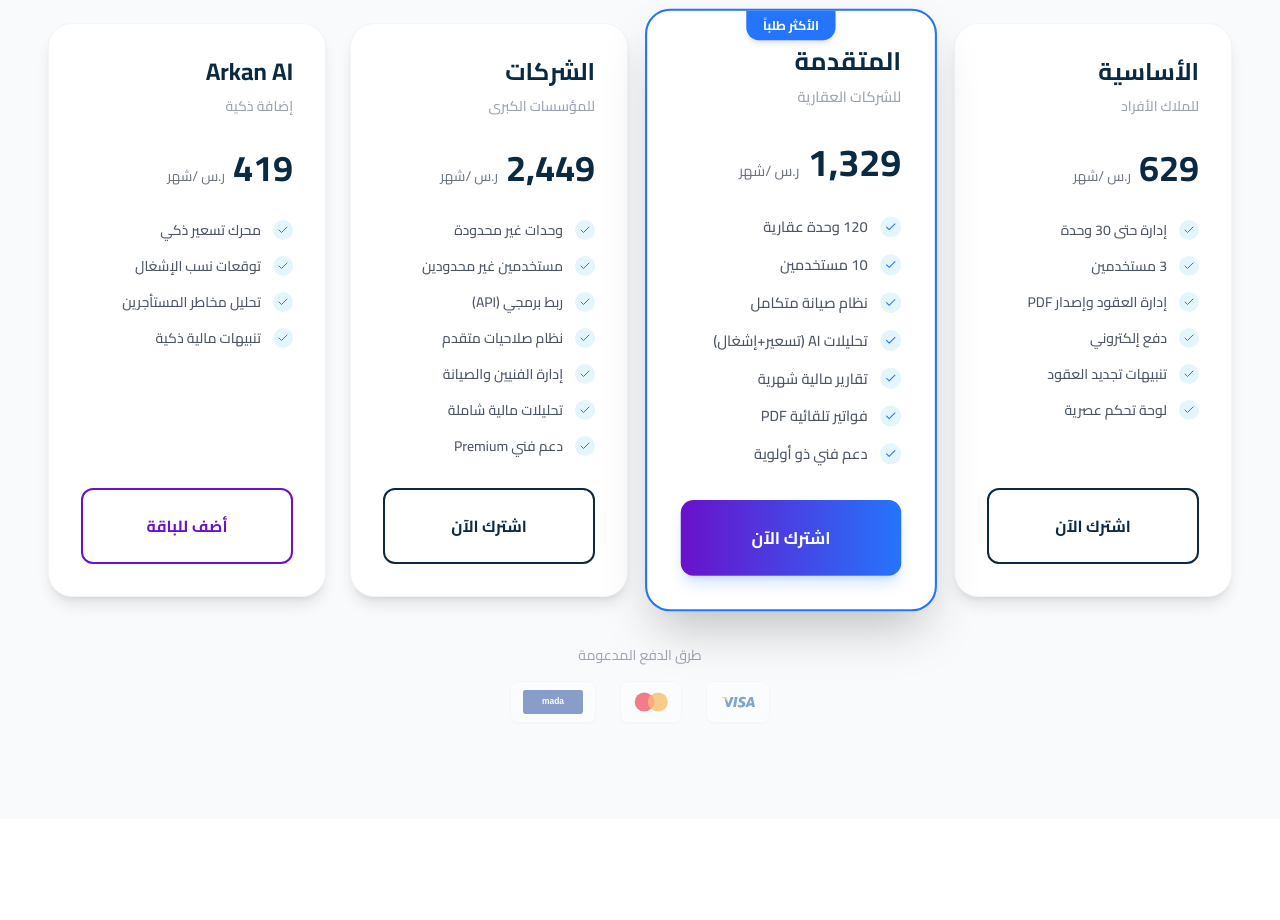
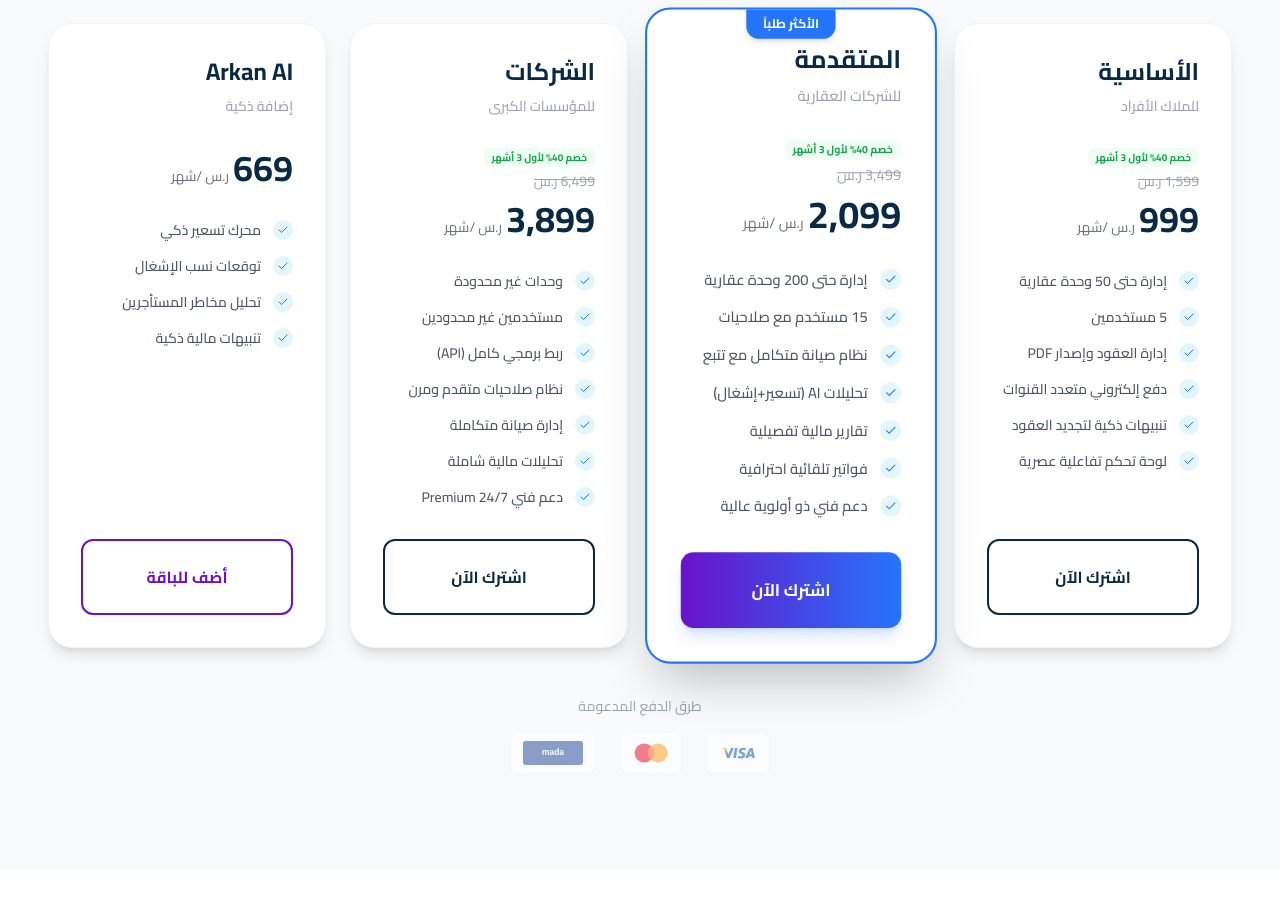
Before and after one commit to abdulrhmanseo-lang/figma, a React (Vite) app: page / in a window 1280 px wide. Shown: the part 1900-2820 px from the top of the page. Built offline with nearby package versions, Linux system fonts and the light colour scheme; no server answers; the database is empty.

Commit message:
تحديث أسعار الباقات والمميزات

```diff
--- a/src/pages/LandingPage.tsx
+++ b/src/pages/LandingPage.tsx
@@ -162,10 +162,41 @@
 
                     <div className="grid grid-cols-1 md:grid-cols-2 lg:grid-cols-4 gap-6">
                         {[
-                            { name: "الأساسية", price: "629", role: "للملاك الأفراد", feat: ["إدارة حتى 30 وحدة", "3 مستخدمين", "إدارة العقود وإصدار PDF", "دفع إلكتروني", "تنبيهات تجديد العقود", "لوحة تحكم عصرية"], rec: false },
-                            { name: "المتقدمة", price: "1,329", role: "للشركات العقارية", feat: ["120 وحدة عقارية", "10 مستخدمين", "نظام صيانة متكامل", "تحليلات AI (تسعير+إشغال)", "تقارير مالية شهرية", "فواتير تلقائية PDF", "دعم فني ذو أولوية"], rec: true },
-                            { name: "الشركات", price: "2,449", role: "للمؤسسات الكبرى", feat: ["وحدات غير محدودة", "مستخدمين غير محدودين", "ربط برمجي (API)", "نظام صلاحيات متقدم", "إدارة الفنيين والصيانة", "تحليلات مالية شاملة", "دعم فني Premium"], rec: false },
-                            { name: "Arkan AI", price: "419", role: "إضافة ذكية", feat: ["محرك تسعير ذكي", "توقعات نسب الإشغال", "تحليل مخاطر المستأجرين", "تنبيهات مالية ذكية"], rec: false, addon: true }
+                            {
+                                name: "الأساسية",
+                                price: "999",
+                                originalPrice: "1,599",
+                                promoText: "خصم 40% لأول 3 أشهر",
+                                role: "للملاك الأفراد",
+                                feat: ["إدارة حتى 50 وحدة عقارية", "5 مستخدمين", "إدارة العقود وإصدار PDF", "دفع إلكتروني متعدد القنوات", "تنبيهات ذكية لتجديد العقود", "لوحة تحكم تفاعلية عصرية"],
+                                rec: false
+                            },
+                            {
+                                name: "المتقدمة",
+                                price: "2,099",
+                                originalPrice: "3,499",
+                                promoText: "خصم 40% لأول 3 أشهر",
+                                role: "للشركات العقارية",
+                                feat: ["إدارة حتى 200 وحدة عقارية", "15 مستخدم مع صلاحيات", "نظام صيانة متكامل مع تتبع", "تحليلات AI (تسعير+إشغال)", "تقارير مالية تفصيلية", "فواتير تلقائية احترافية", "دعم فني ذو أولوية عالية"],
+                                rec: true
+                            },
+                            {
+                                name: "الشركات",
+                                price: "3,899",
+                                originalPrice: "6,499",
+                                promoText: "خصم 40% لأول 3 أشهر",
+                                role: "للمؤسسات الكبرى",
+                                feat: ["وحدات غير محدودة", "مستخدمين غير محدودين", "ربط برمجي كامل (API)", "نظام صلاحيات متقدم ومرن", "إدارة صيانة متكاملة", "تحليلات مالية شاملة", "دعم فني Premium 24/7"],
+                                rec: false
+                            },
+                            {
+                                name: "Arkan AI",
+                                price: "669",
+                                role: "إضافة ذكية",
+                                feat: ["محرك تسعير ذكي", "توقعات نسب الإشغال", "تحليل مخاطر المستأجرين", "تنبيهات مالية ذكية"],
+                                rec: false,
+                                addon: true
+                            }
                         ].map((p, i) => (
                             <div
                                 key={i}
@@ -179,8 +210,16 @@
                                 <p className="text-sm text-gray-400 mb-8 font-medium">{p.role}</p>
 
                                 <div className="mb-8">
-                                    <span className="text-4xl font-bold text-brand-dark">{p.price}</span>
-                                    <span className="text-gray-500 text-sm mr-2">ر.س /شهر</span>
+                                    {(p as any).originalPrice && (
+                                        <div className="flex flex-col mb-2">
+                                            <span className="text-[10px] text-green-600 font-bold bg-green-50 w-fit px-2 py-0.5 rounded-lg mb-1">{(p as any).promoText}</span>
+                                            <span className="text-gray-400 line-through text-sm">{(p as any).originalPrice} ر.س</span>
+                                        </div>
+                                    )}
+                                    <div className="flex items-baseline gap-1">
+                                        <span className="text-4xl font-bold text-brand-dark">{p.price}</span>
+                                        <span className="text-gray-500 text-sm">ر.س /شهر</span>
+                                    </div>
                                 </div>
 
                                 <div className="space-y-4 mb-8 flex-grow">
--- a/src/pages/PricingPage.tsx
+++ b/src/pages/PricingPage.tsx
@@ -22,50 +22,64 @@
     const plans = [
         {
             name: "الأساسية",
-            price: "629",
+            price: "999",
+            originalPrice: "1,599",
+            promoText: "خصم 40% لأول 3 أشهر",
             desc: "مثالية للملاك الأفراد",
             icon: Star,
             features: [
-                "إدارة حتى 30 وحدة",
-                "3 مستخدمين",
+                "إدارة حتى 50 وحدة عقارية",
+                "5 مستخدمين",
                 "إدارة العقود وإصدار PDF",
-                "دفع إلكتروني",
-                "تنبيهات تجديد العقود",
-                "لوحة تحكم عصرية"
+                "دفع إلكتروني متعدد القنوات",
+                "تنبيهات ذكية لتجديد العقود",
+                "لوحة تحكم تفاعلية عصرية",
+                "تقارير أساسية PDF",
+                "دعم فني عبر البريد"
             ]
         },
         {
             name: "المتقدمة",
-            price: "1,329",
+            price: "2,099",
+            originalPrice: "3,499",
+            promoText: "خصم 40% لأول 3 أشهر",
             desc: "للشركات العقارية المتوسطة",
             popular: true,
             icon: Zap,
             features: [
-                "120 وحدة عقارية",
-                "10 مستخدمين",
-                "نظام صيانة متكامل",
+                "إدارة حتى 200 وحدة عقارية",
+                "15 مستخدم مع صلاحيات مخصصة",
+                "نظام صيانة متكامل مع تتبع",
                 "تحليلات الذكاء الاصطناعي (تسعير + إشغال)",
-                "تقارير مالية شهرية",
-                "فواتير تلقائية PDF",
-                "دعم فني ذو أولوية"
+                "تقارير مالية تفصيلية شهرية",
+                "فواتير تلقائية احترافية PDF",
+                "نظام إشعارات متقدم (SMS + Email)",
+                "تطبيق جوال للموظفين",
+                "دعم فني ذو أولوية عالية"
             ]
         },
         {
             name: "الشركات",
-            price: "2,449",
+            price: "3,899",
+            originalPrice: "6,499",
+            promoText: "خصم 40% لأول 3 أشهر",
             desc: "للمؤسسات الكبيرة والمجمعات",
             icon: Building2,
             features: [
                 "وحدات عقارية غير محدودة",
                 "مستخدمين غير محدودين",
-                "ربط برمجي (API)",
-                "نظام صلاحيات متقدم",
-                "إدارة الفنيين والصيانة",
+                "ربط برمجي كامل (API)",
+                "نظام صلاحيات متقدم ومرن",
+                "إدارة الفنيين والصيانة المتكاملة",
                 "تحليلات مالية وتشغيلية شاملة",
-                "دعم فني متميز (Premium)"
+                "تقارير مخصصة حسب الطلب",
+                "تكامل مع أنظمة المحاسبة",
+                "مدير حساب مخصص",
+                "دعم فني متميز 24/7 (Premium)"
             ]
         }
     ];
+
 
     return (
         <Layout>
@@ -96,8 +110,16 @@
                                     <p className="text-gray-500">{plan.desc}</p>
                                 </div>
                                 <div className="mb-8">
-                                    <span className="text-4xl font-bold text-brand-dark">{plan.price}</span>
-                                    <span className="text-gray-500 mr-2">ريال / شهرياً</span>
+                                    {plan.originalPrice && (
+                                        <div className="flex flex-col mb-2">
+                                            <span className="text-sm text-green-600 font-bold bg-green-50 w-fit px-2 py-1 rounded-lg mb-1">{plan.promoText}</span>
+                                            <span className="text-gray-400 line-through text-lg">{plan.originalPrice} ريال</span>
+                                        </div>
+                                    )}
+                                    <div className="flex items-baseline gap-1">
+                                        <span className="text-4xl font-bold text-brand-dark">{plan.price}</span>
+                                        <span className="text-gray-500">ريال / شهرياً</span>
+                                    </div>
                                 </div>
                                 <div className="flex-grow mb-8 space-y-4">
                                     {plan.features.map((feature, fIdx) => (
@@ -138,11 +160,11 @@
                             </div>
                             <div className="flex flex-col items-end gap-3 shrink-0">
                                 <div className="text-white text-right">
-                                    <span className="text-3xl font-bold">419</span>
+                                    <span className="text-3xl font-bold">669</span>
                                     <span className="text-blue-100 mr-2">ريال / شهرياً</span>
                                 </div>
                                 <Button
-                                    onClick={() => handleSubscribe({ name: "باقة الذكاء الاصطناعي", price: "419", features: ["محرك تسعير ذكي", "توقعات نسب الإشغال", "تحليل مخاطر المستأجرين", "تنبيهات مالية ذكية"] })}
+                                    onClick={() => handleSubscribe({ name: "باقة الذكاء الاصطناعي", price: "669", features: ["محرك تسعير ذكي", "توقعات نسب الإشغال", "تحليل مخاطر المستأجرين", "تنبيهات مالية ذكية"] })}
                                     className="bg-white text-brand-dark hover:bg-gray-100 w-full md:w-auto"
                                 >
                                     إضافة للباقة
```
